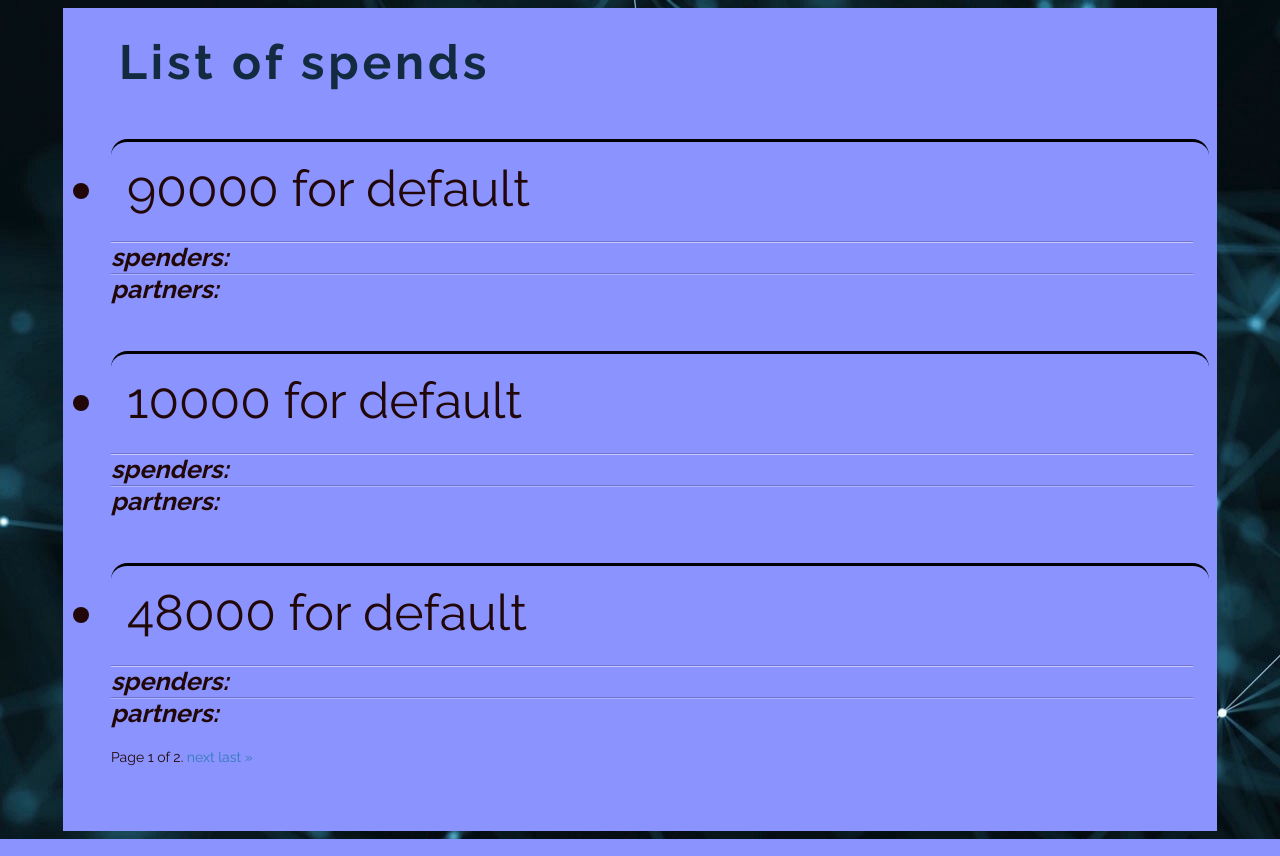
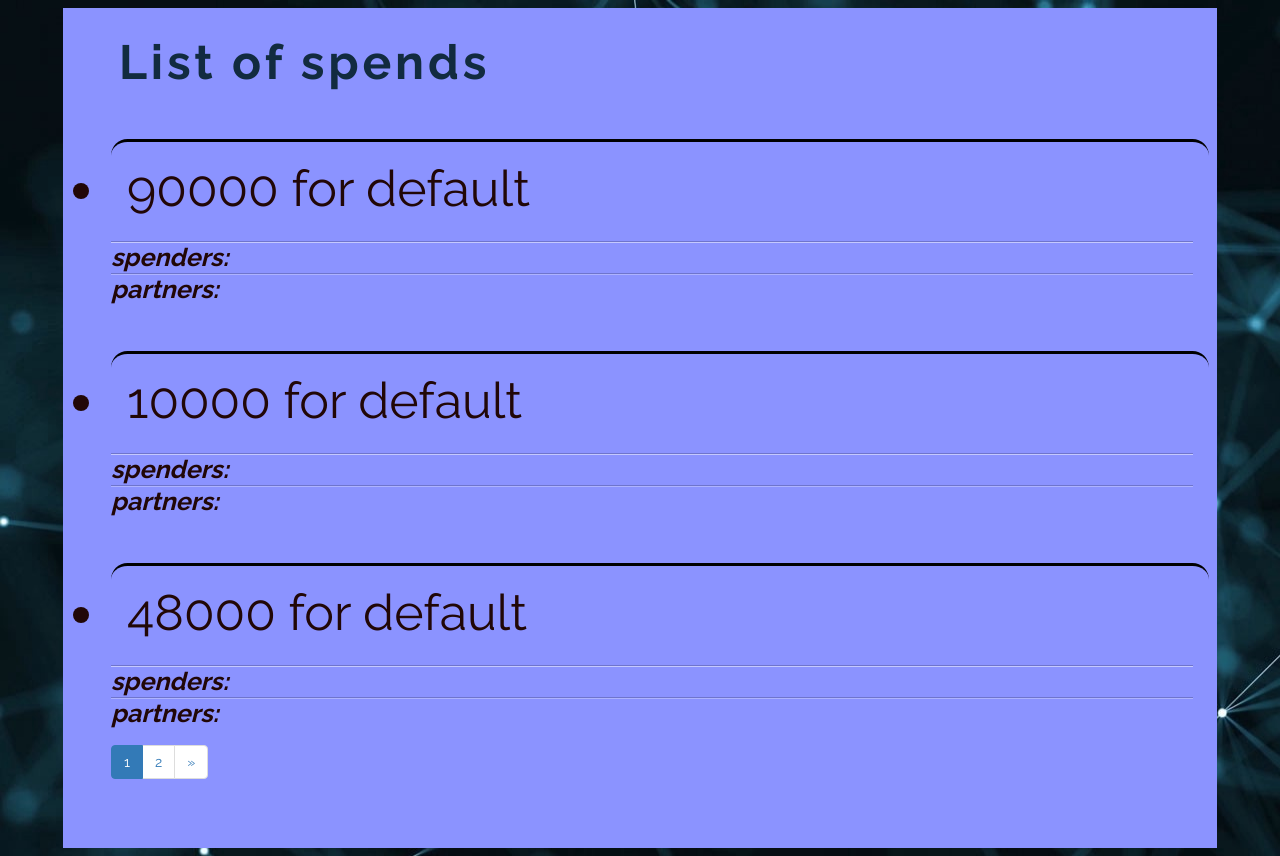
Before and after one commit to ehsankarbasian/Room-accounting-app, a Django app: page /OperationApp/rooms/2/spends in a window 1280 px wide. Run offline with Django 3.2, Linux system fonts and the light colour scheme; a user stored in the database is signed in; data comes from the database, SQL or seed files in the repository; data that the repository does not hold is empty; parts of the project's set-up code (start-up, migrations or seed data) failed here and were passed over; some libraries are stand-ins or nearby versions.

Commit message:
dynamic and beautiful pagination using bootstrap

```diff
--- a/ReportApp/templates/ReportApp/list_items/spend.html
+++ b/ReportApp/templates/ReportApp/list_items/spend.html
@@ -56,22 +56,42 @@
         </li>
     {% endfor %}
 
-    <div class="pagination">
-        <span class="step-links">
+
+    <nav aria-label="Page navigation example">
+        <ul class="pagination">
+
             {% if spends.has_previous %}
-            <a href="?page=1">&laquo; first</a>
-            <a href="?page={{ spends.previous_page_number }}">previous</a>
+                <li class="page-item">
+                    <a class="page-link" href="?page={{ spends.previous_page_number }}" aria-label="Previous">
+                        <span aria-hidden="true">&laquo;</span>
+                        <span class="sr-only">Previous</span>
+                    </a>
+                </li>
             {% endif %}
 
-            <span class="current">
-                Page {{ spends.number }} of {{ spends.paginator.num_pages }}.
-            </span>
+            {% for i in spends.paginator.page_range %}
+                {% if spends.number == i %}
+                    <li class="page-item active">
+                        <span class="page-link">
+                            {{i}}
+                            <span class="sr-only">{{i}}</span>
+                        </span>
+                    </li>
+                {% elif i > spends.number|add:'-4' and i < spends.number|add:'4' %}
+                    <li class="page-item"><a class="page-link" href="?page={{i}}">{{i}}</a></li>
+                {% endif %}
+            {% endfor %}
 
             {% if spends.has_next %}
-                <a href="?page={{ spends.next_page_number }}">next</a>
-                <a href="?page={{ spends.paginator.num_pages }}">last &raquo;</a>
+                <li class="page-item">
+                    <a class="page-link" href="?page={{ spends.next_page_number }}" aria-label="Next">
+                        <span aria-hidden="true">&raquo;</span>
+                        <span class="sr-only">Next</span>
+                    </a>
+                </li>
             {% endif %}
-        </span>
-    </div>
+
+        </ul>
+    </nav>
 
 {% endblock %}
```
